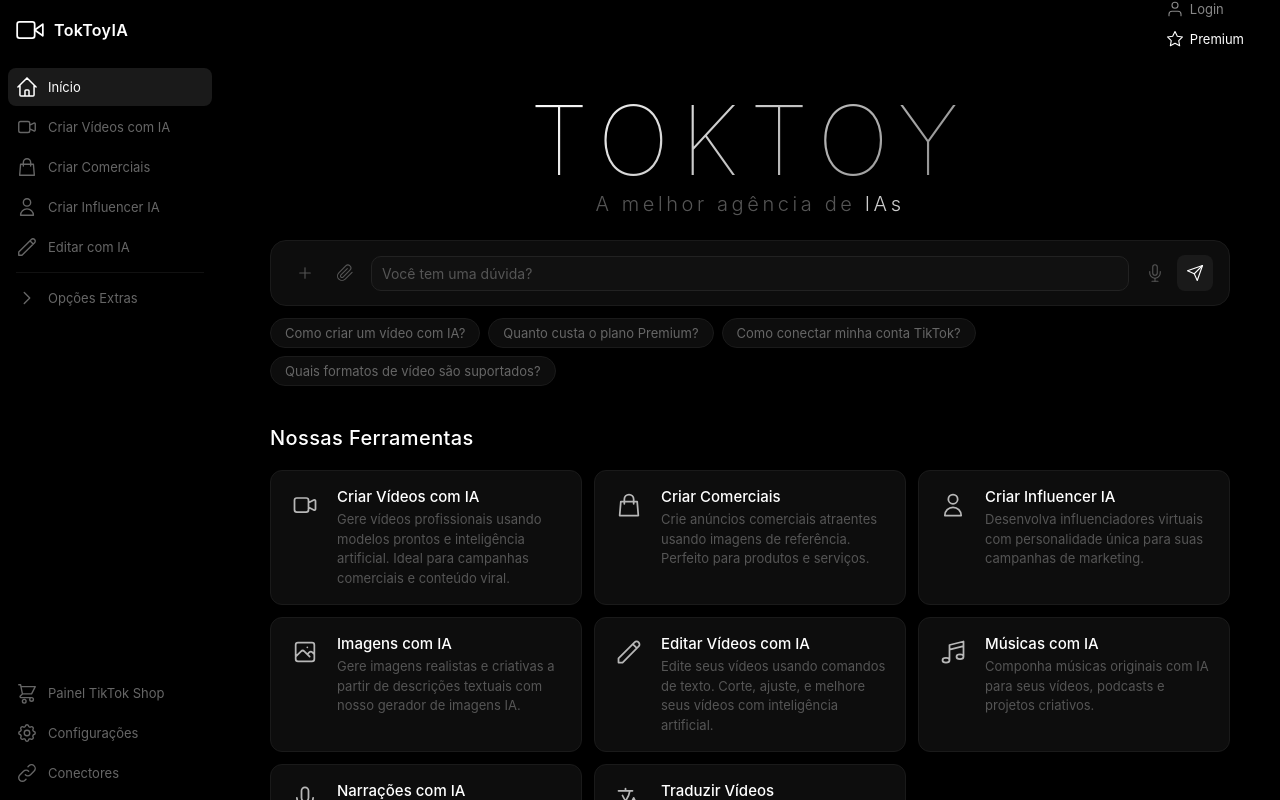
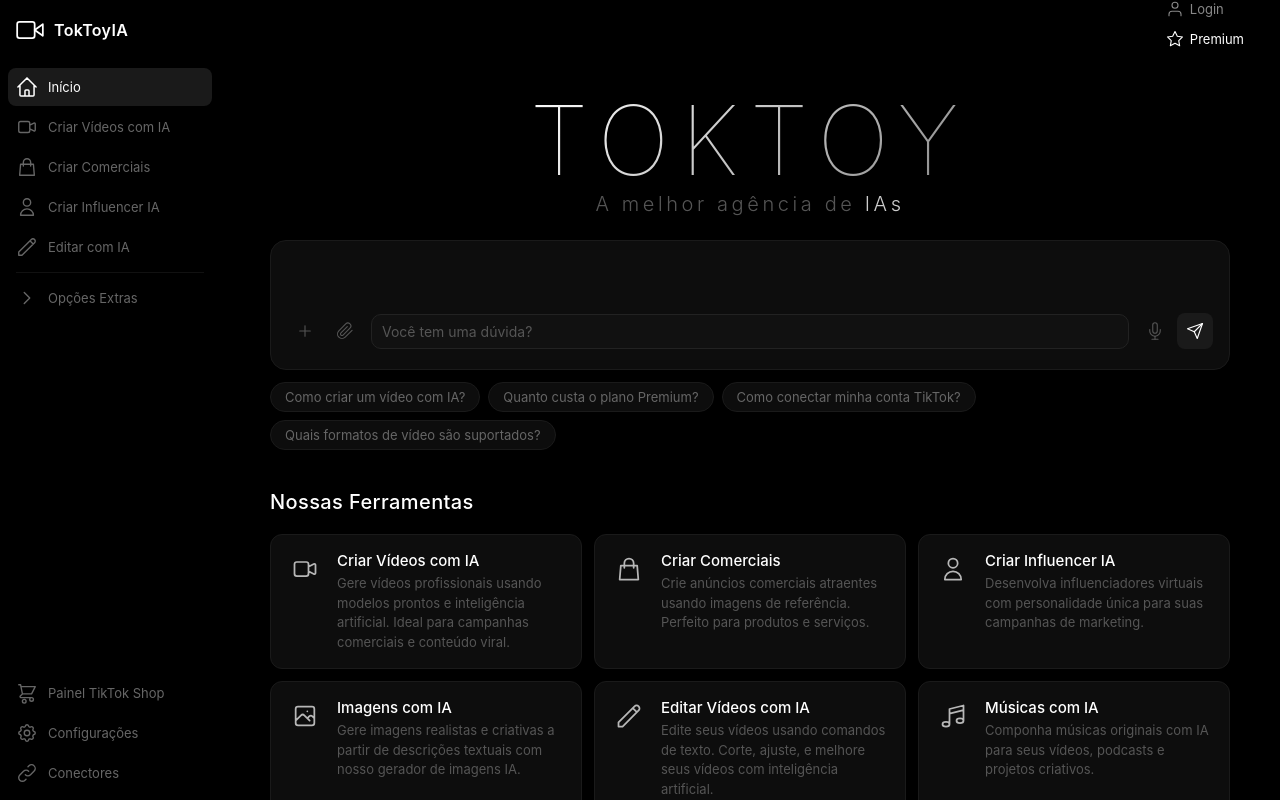
Before and after one commit to jmcraftgamer/TokToy, a Next.js app: page / in a window 1280 px wide. Built offline with nearby package versions, Linux system fonts and the light colour scheme.

Commit message:
Ajuste tamanho chat-box para proporção original

```diff
--- a/app/globals.css
+++ b/app/globals.css
@@ -349,13 +349,17 @@
   background: #0d0d0d;
   border-radius: 16px;
   border: 1px solid #1a1a1a;
+  min-height: 130px;
+  display: flex;
+  align-items: flex-end;
 }
 
 .chat-input-area {
   display: flex;
   align-items: center;
   gap: 8px;
-  padding: 14px 16px;
+  padding: 20px 16px;
+  width: 100%;
 }
 
 .chat-input {
```
